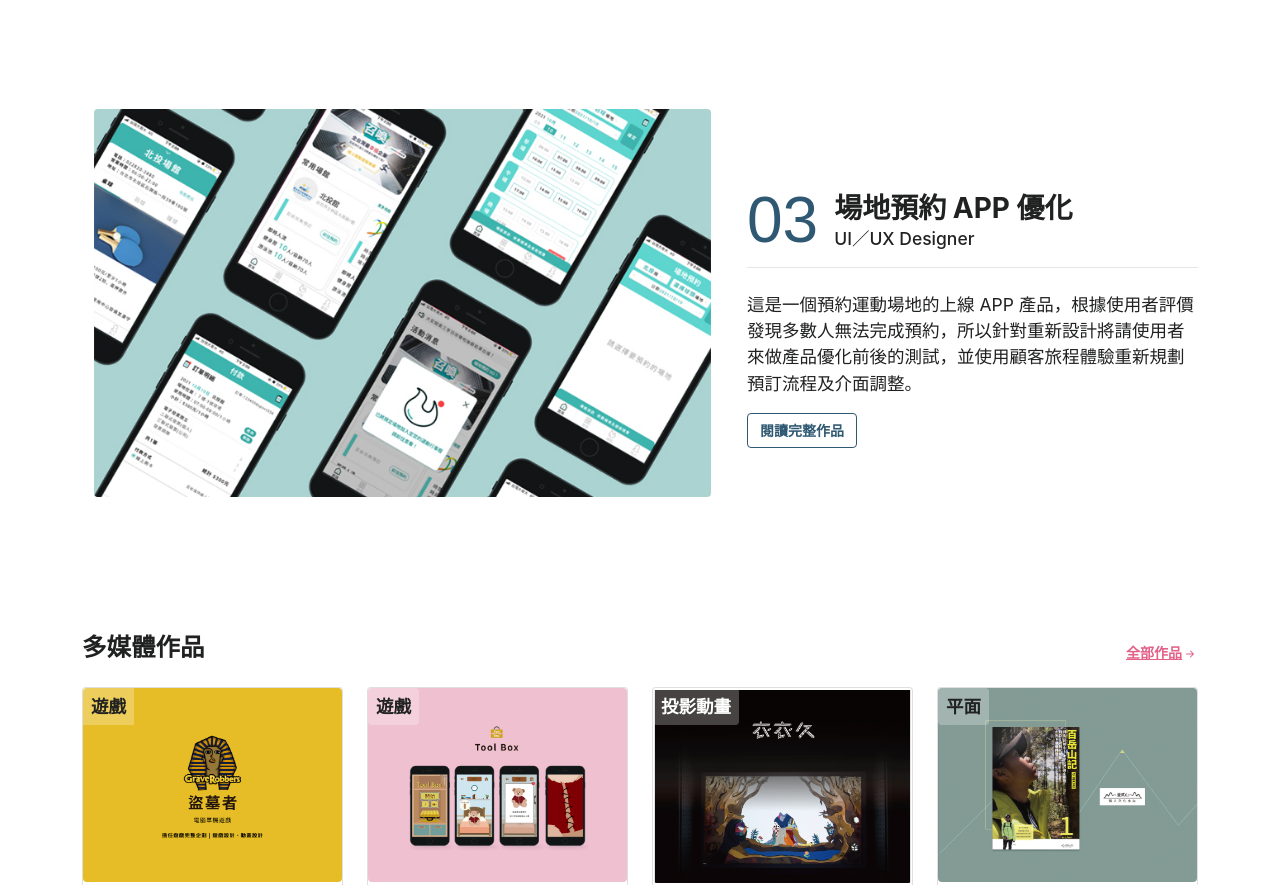
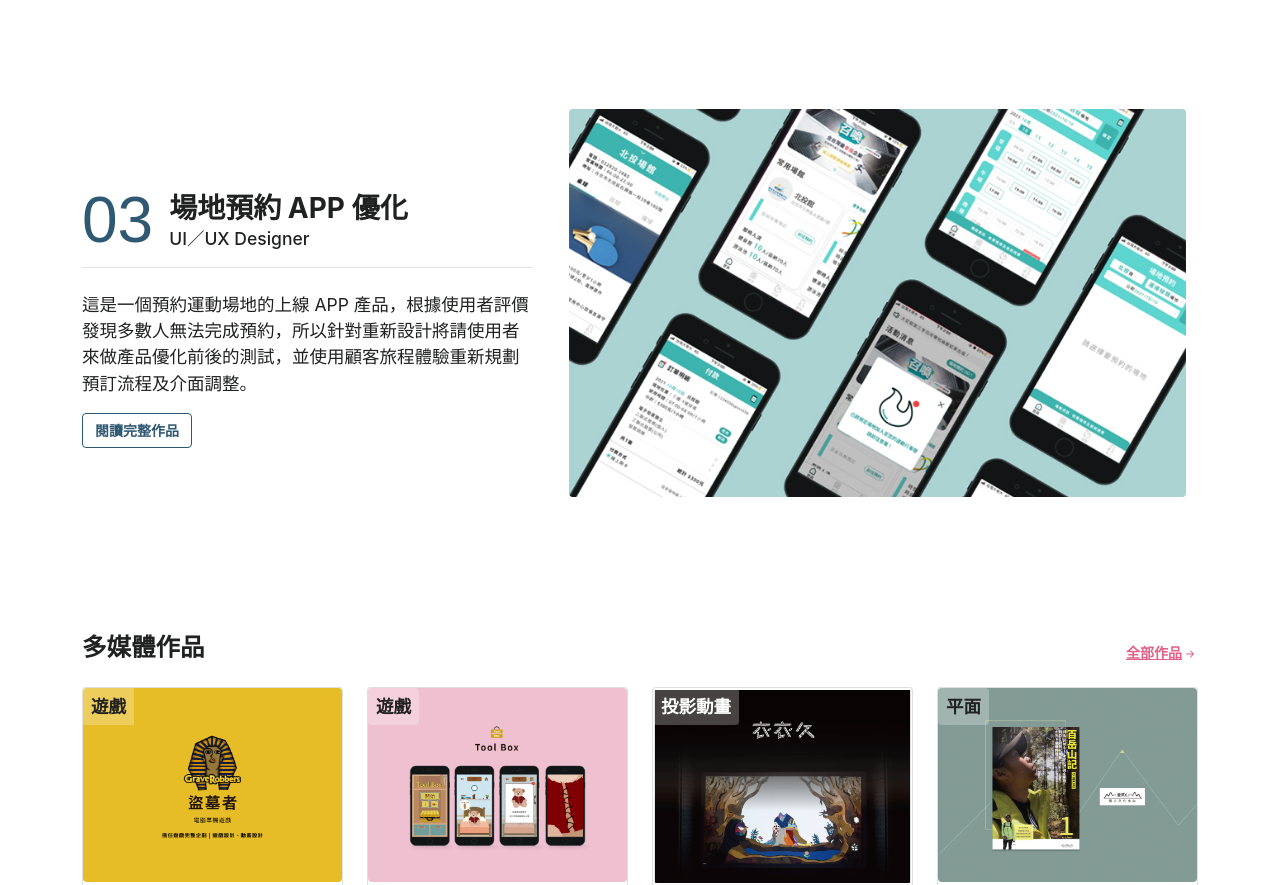
Before and after one commit to TaiwanTaipeiDiana/DianaNEW, a plain HTML site: page index.html in a window 1280 px wide. Shown: the part 1718-2603 px from the top of the page. Drawn offline with nearby package versions, Linux system fonts and the light colour scheme; a web font is replaced by a local one.

Commit message:
Add files via upload

```diff
--- a/index.html
+++ b/index.html
@@ -217,7 +217,7 @@
 
 
   <div class="container pb-3 mb-lg-7  rounded">
-    <div class=" row d-flex flex-column flex-md-row  align-items-center ">
+    <div class=" row d-flex flex-column flex-md-row-reverse  align-items-center ">
       <div class="col col-md-7 p-lg-4"><img src="pic/UIUX3.jpg" class="w-100 rounded text-center" alt=""></div>
       <div class=" col ">
         <div class="  pb-4 mt-5 w-100 ">
```
